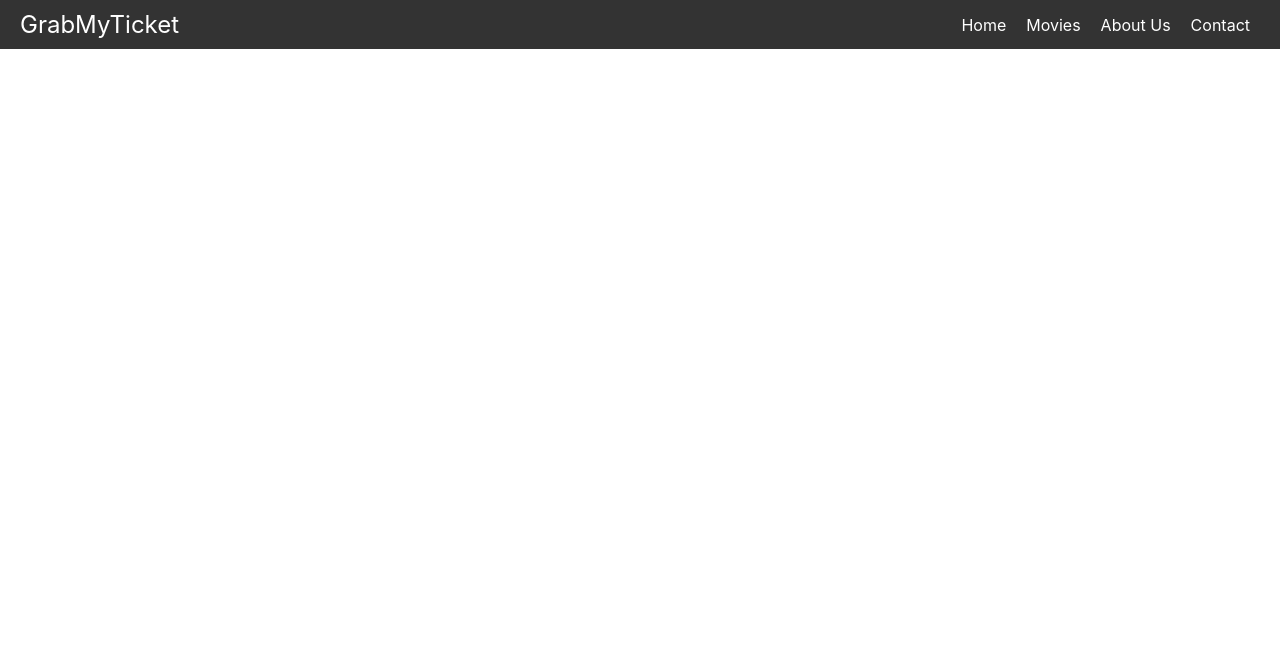
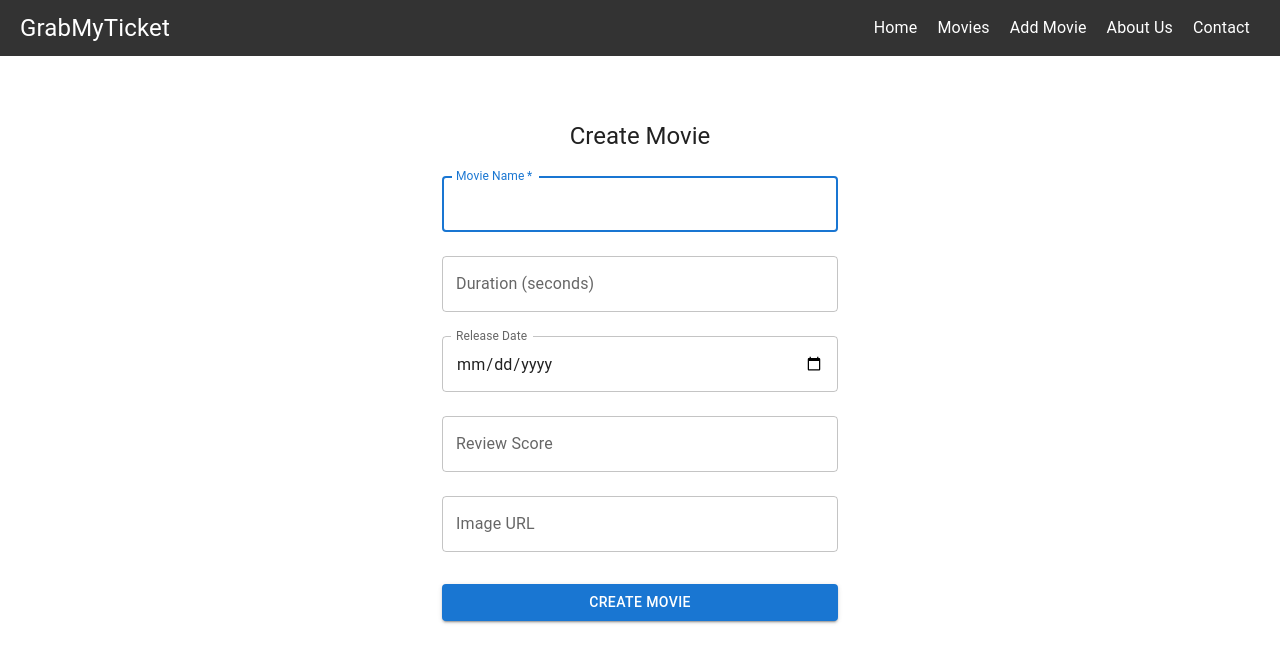
Before and after one commit to mmehul2403/grab-my-ticket, a React (Create React App) app: page /CreateMovie in a window 1280 px wide. Shown: the top 662 px of the page. Built offline with nearby package versions, Linux system fonts and the light colour scheme.

Commit message:
added create movie page

```diff
--- a/package.json
+++ b/package.json
@@ -4,6 +4,10 @@
   "private": true,
   "dependencies": {
     "@apollo/client": "^3.10.4",
+    "@emotion/react": "^11.11.4",
+    "@emotion/styled": "^11.11.5",
+    "@mui/icons-material": "^5.15.19",
+    "@mui/material": "^5.15.19",
     "@testing-library/jest-dom": "^5.17.0",
     "@testing-library/react": "^13.4.0",
     "@testing-library/user-event": "^13.5.0",
--- a/src/App.js
+++ b/src/App.js
@@ -5,6 +5,7 @@ import Home from "./components/Home";
 import { BrowserRouter as Router, Route, Routes } from "react-router-dom";
 import NavBar from "./components/NavBar";
 import Movie from "./components/Movie";
+import CreateMovie from "./components/Admin/CreateMovie";
 
 function App() {
   return (
@@ -16,6 +17,7 @@ function App() {
             <Route path="/" element={<Home />}></Route>
             <Route path="/AboutUs" element={<AboutUs />}></Route>
             <Route path="/Movies" element={<Movie />}></Route>
+            <Route path="/CreateMovie" element={<CreateMovie />}></Route>
           </Routes>
         </div>
       </Router>
--- /dev/null
+++ b/src/components/Admin/CreateMovie.js
@@ -0,0 +1,152 @@
+// src/CreateMovieForm.js
+import React, { useState } from "react";
+import { useMutation, gql } from "@apollo/client";
+import {
+  Box,
+  TextField,
+  Button,
+  Typography,
+  Container,
+  CssBaseline,
+  Grid,
+} from "@mui/material";
+
+const CREATE_MOVIE_MUTATION = gql`
+  mutation CreateMovie(
+    $movie_name: String!
+    $duration_seconds: Int
+    $release_date: Date
+    $review_score: Float
+    $image_url: String
+  ) {
+    createMovie(
+      movie_name: $movie_name
+      duration_seconds: $duration_seconds
+      release_date: $release_date
+      review_score: $review_score
+      image_url: $image_url
+    ) {
+      movie_id
+      movie_name
+    }
+  }
+`;
+
+const CreateMovieForm = () => {
+  const [movie_name, setMovieName] = useState("");
+  const [duration_seconds, setDurationSeconds] = useState("");
+  const [release_date, setReleaseDate] = useState("");
+  const [review_score, setReviewScore] = useState("");
+  const [image_url, setImageUrl] = useState("");
+
+  const [createMovie, { data, loading, error }] = useMutation(
+    CREATE_MOVIE_MUTATION
+  );
+
+  const handleSubmit = (e) => {
+    e.preventDefault();
+    createMovie({
+      variables: {
+        movie_name,
+        duration_seconds: parseInt(duration_seconds),
+        release_date,
+        review_score: parseFloat(review_score),
+        image_url,
+      },
+    });
+  };
+
+  return (
+    <Container component="main" maxWidth="xs">
+      <CssBaseline />
+      <Box
+        sx={{
+          marginTop: 8,
+          display: "flex",
+          flexDirection: "column",
+          alignItems: "center",
+        }}
+      >
+        <Typography component="h1" variant="h5">
+          Create Movie
+        </Typography>
+        <Box component="form" onSubmit={handleSubmit} noValidate sx={{ mt: 1 }}>
+          <TextField
+            margin="normal"
+            required
+            fullWidth
+            id="movie_name"
+            label="Movie Name"
+            name="movie_name"
+            autoComplete="movie_name"
+            autoFocus
+            value={movie_name}
+            onChange={(e) => setMovieName(e.target.value)}
+          />
+          <TextField
+            margin="normal"
+            fullWidth
+            id="duration_seconds"
+            label="Duration (seconds)"
+            name="duration_seconds"
+            type="number"
+            value={duration_seconds}
+            onChange={(e) => setDurationSeconds(e.target.value)}
+          />
+          <TextField
+            margin="normal"
+            fullWidth
+            id="release_date"
+            label="Release Date"
+            name="release_date"
+            type="date"
+            InputLabelProps={{ shrink: true }}
+            value={release_date}
+            onChange={(e) => setReleaseDate(e.target.value)}
+          />
+          <TextField
+            margin="normal"
+            fullWidth
+            id="review_score"
+            label="Review Score"
+            name="review_score"
+            type="number"
+            step="0.1"
+            value={review_score}
+            onChange={(e) => setReviewScore(e.target.value)}
+          />
+          <TextField
+            margin="normal"
+            fullWidth
+            id="image_url"
+            label="Image URL"
+            name="image_url"
+            value={image_url}
+            onChange={(e) => setImageUrl(e.target.value)}
+          />
+          <Button
+            type="submit"
+            fullWidth
+            variant="contained"
+            sx={{ mt: 3, mb: 2 }}
+            disabled={loading}
+          >
+            Create Movie
+          </Button>
+          {error && (
+            <Typography color="error" variant="body2">
+              Error: {error.message}
+            </Typography>
+          )}
+          {data && (
+            <Typography color="primary" variant="body2">
+              Movie Created: {data.createMovie.movie_name}
+            </Typography>
+          )}
+        </Box>
+      </Box>
+    </Container>
+  );
+};
+
+export default CreateMovieForm;
--- a/src/components/NavBar.js
+++ b/src/components/NavBar.js
@@ -17,6 +17,9 @@ const NavBar = () => {
           <Link to="/Movies">Movies</Link>
         </li>
         <li>
+          <Link to="/CreateMovie">Add Movie</Link>
+        </li>
+        <li>
           <Link to="/AboutUs">About Us</Link>
         </li>
         <li>
```
Also changed, not shown: 1 other file (tests, documents, lock files or other folders).
